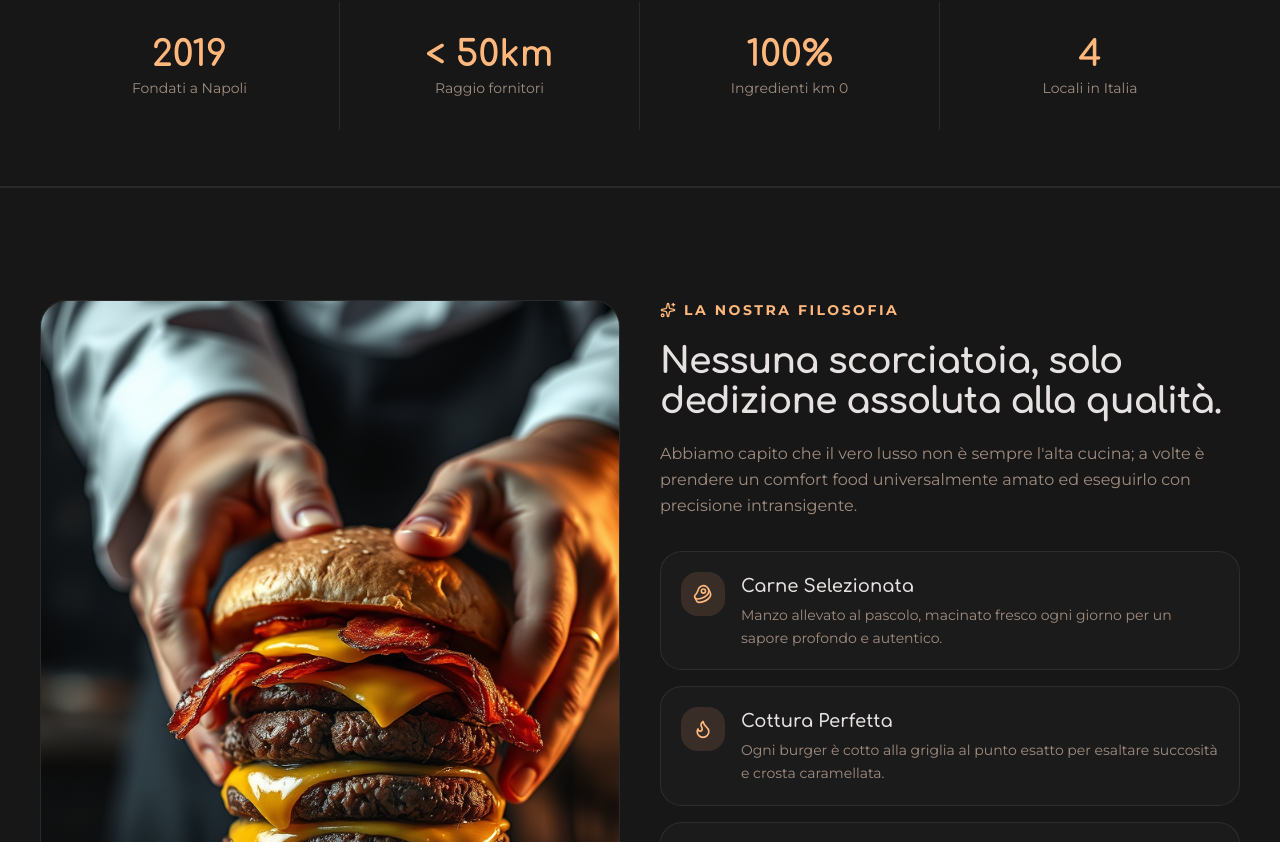
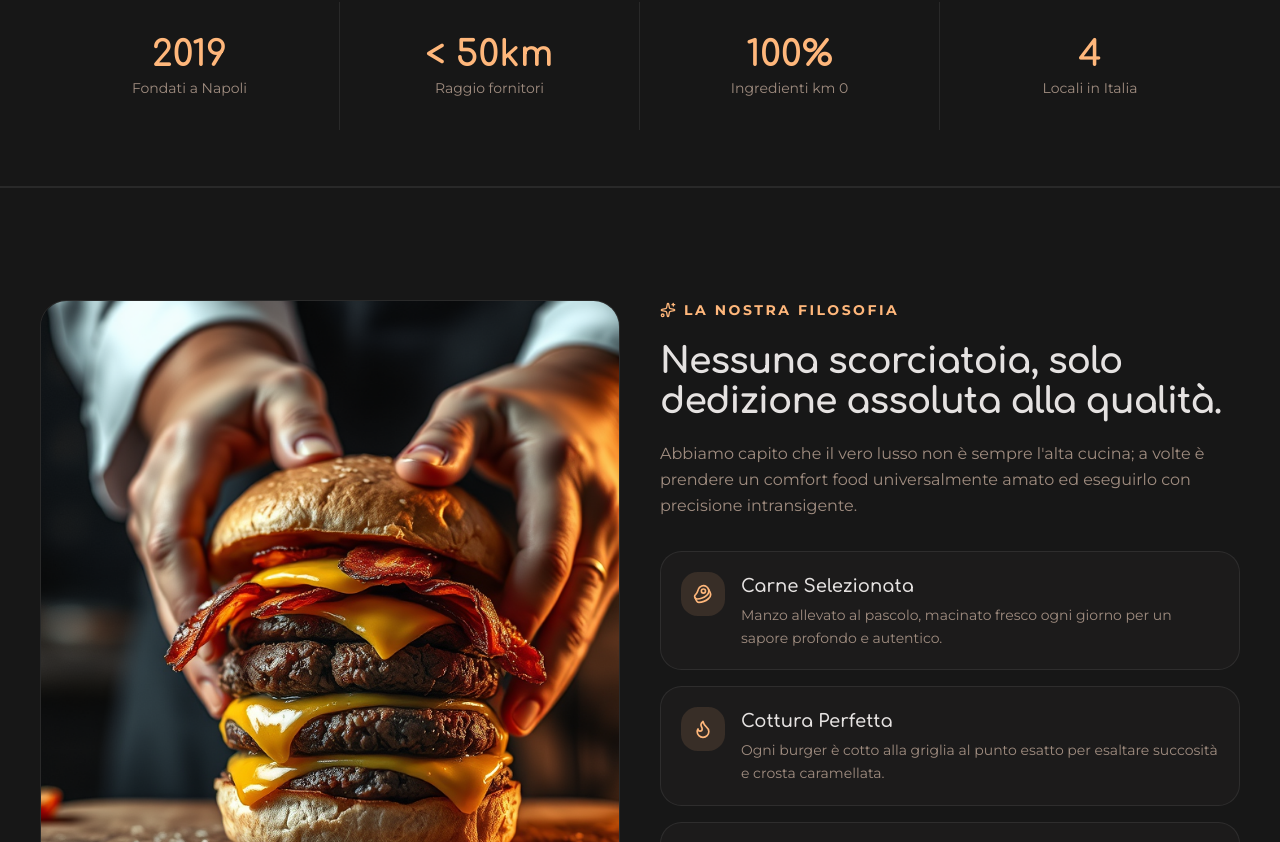
Before and after one commit to Anbare/just-burger, a Next.js app: page / in a window 1280 px wide. Shown: the part 1698-2540 px from the top of the page. Built offline with nearby package versions, Linux system fonts and the light colour scheme.

Commit message:
modifica immagine sezione maledetta

```diff
--- a/app/page.tsx
+++ b/app/page.tsx
@@ -99,7 +99,7 @@ export default function HomePage() {
               src="/images/La-nostra-filosofia.jpg"
               alt="La nostra filosofia - Dedizione assoluta alla qualità del burger artigianale"
               sizes="(max-width: 768px) 100vw, 50vw"
-              className="object-cover object-[center_60%] scale-[1.18]"
+              className="object-cover object-center scale-[1.2] -translate-y-[10%]"
             />
           </Parallax>
           </Reveal>
```
